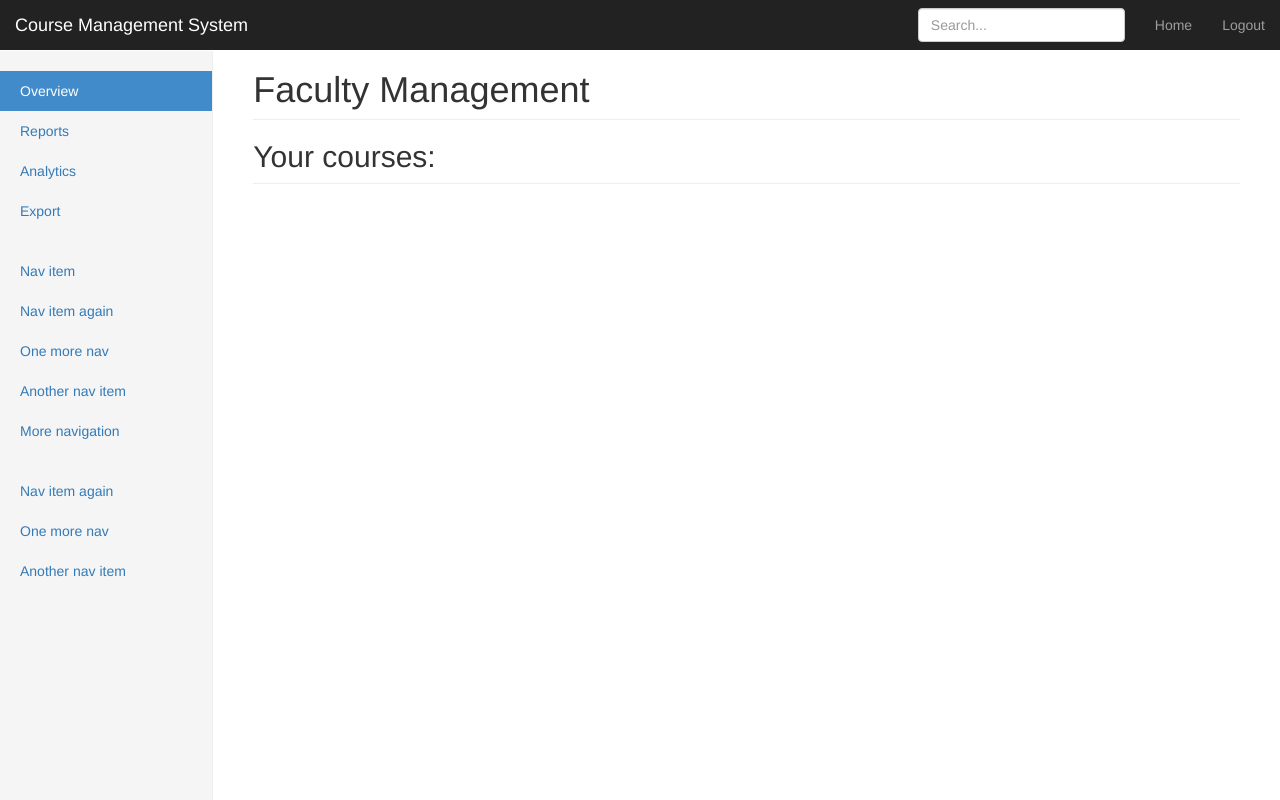
After one commit to brandontruong0CSUF/cpsc431_project, a PHP site: page /faculty.php in a window 1280 px wide. The commit adds this page. Run offline with PHP 8.4, Linux system fonts and the light colour scheme; a stand-in replaces the project's code that opens the database connection; some libraries are stand-ins or nearby versions.

Commit message:
Add login & logout for faculty

```diff
--- /dev/null
+++ b/homepage/faculty.php
@@ -0,0 +1,84 @@
+<?php
+  // Start session
+  session_start();
+?>
+
+<!DOCTYPE html>
+
+<html lang="en">
+
+  <head>
+    <meta charset="utf-8">
+    <meta http-equiv="X-UA-Compatible" content="IE=edge">
+    <meta name="viewport" content="width=device-width, initial-scale=1">
+    <link rel="stylesheet" href="https://maxcdn.bootstrapcdn.com/bootstrap/3.3.4/css/bootstrap.min.css">
+		<link href="styles/dashboard.css" rel="stylesheet">
+    <link rel="stylesheet" href="styles/custom.css"></script>
+    <title>Faculty - Course Management System</title>
+  </head>
+
+<!-- Contributions go to bootstrap framework for design -->
+  <body>
+
+		<nav class="navbar navbar-inverse navbar-fixed-top">
+      <div class="container-fluid">
+        <div class="navbar-header">
+          <button type="button" class="navbar-toggle collapsed" data-toggle="collapse" data-target="#navbar" aria-expanded="false" aria-controls="navbar">
+            <span class="sr-only">Toggle navigation</span>
+            <span class="icon-bar"></span>
+            <span class="icon-bar"></span>
+            <span class="icon-bar"></span>
+          </button>
+          <a class="navbar-brand" href="faculty.php">Course Management System</a>
+        </div>
+        <div id="navbar" class="navbar-collapse collapse">
+          <ul class="nav navbar-nav navbar-right">
+            <li><a href="faculty.php">Home</a></li>
+            <li><a href="logout.php">Logout</a></li>
+          </ul>
+          <form class="navbar-form navbar-right">
+            <input type="text" class="form-control" placeholder="Search...">
+          </form>
+        </div>
+      </div>
+    </nav>
+
+    <div class="container-fluid">
+      <div class="row">
+        <div class="col-sm-3 col-md-2 sidebar">
+          <ul class="nav nav-sidebar">
+            <li class="active"><a href="#">Overview <span class="sr-only">(current)</span></a></li>
+            <li><a href="#">Reports</a></li>
+            <li><a href="#">Analytics</a></li>
+            <li><a href="#">Export</a></li>
+          </ul>
+          <ul class="nav nav-sidebar">
+            <li><a href="">Nav item</a></li>
+            <li><a href="">Nav item again</a></li>
+            <li><a href="">One more nav</a></li>
+            <li><a href="">Another nav item</a></li>
+            <li><a href="">More navigation</a></li>
+          </ul>
+          <ul class="nav nav-sidebar">
+            <li><a href="">Nav item again</a></li>
+            <li><a href="">One more nav</a></li>
+            <li><a href="">Another nav item</a></li>
+          </ul>
+        </div>
+        <div class="col-sm-9 col-sm-offset-3 col-md-10 col-md-offset-2 main">
+          <h1 class="page-header">Faculty Management</h1>
+          <h2 class="sub-header">Your courses:</h2>
+          <div class="table-responsive">
+            <table id="mainTable" class="table table-striped">
+            </table>
+          </div>
+        </div>
+      </div>
+    </div>
+
+    <!-- Load these after page is finished downloading -->
+    <script src="//code.jquery.com/jquery-1.11.2.min.js"></script>
+    <script src="https://maxcdn.bootstrapcdn.com/bootstrap/3.3.4/js/bootstrap.min.js"></script>
+    <script src="js/jquery.js"></script>
+  </body>
+</html>
--- a/homepage/includes/db_config.php
+++ b/homepage/includes/db_connect.php
@@ -5,4 +5,9 @@
     define("PASSWORD", "eesheico");    // The database password.
     define("DATABASE", "cs431s3");    // The database name.
 
+    $db = new mysqli(HOST, USER, PASSWORD, DATABASE);
+    if ($db->connect_error) {
+        die("Could not connect to MySQL server\n" . $db->connect_error);
+    }
+
 ?>
--- /dev/null
+++ b/homepage/styles/dashboard.css
@@ -0,0 +1,105 @@
+/*
+ * Base structure
+ */
+
+/* Move down content because we have a fixed navbar that is 50px tall */
+body {
+  padding-top: 50px;
+}
+
+
+/*
+ * Global add-ons
+ */
+
+.sub-header {
+  padding-bottom: 10px;
+  border-bottom: 1px solid #eee;
+}
+
+/*
+ * Top navigation
+ * Hide default border to remove 1px line.
+ */
+.navbar-fixed-top {
+  border: 0;
+}
+
+/*
+ * Sidebar
+ */
+
+/* Hide for mobile, show later */
+.sidebar {
+  display: none;
+}
+@media (min-width: 768px) {
+  .sidebar {
+    position: fixed;
+    top: 51px;
+    bottom: 0;
+    left: 0;
+    z-index: 1000;
+    display: block;
+    padding: 20px;
+    overflow-x: hidden;
+    overflow-y: auto; /* Scrollable contents if viewport is shorter than content. */
+    background-color: #f5f5f5;
+    border-right: 1px solid #eee;
+  }
+}
+
+/* Sidebar navigation */
+.nav-sidebar {
+  margin-right: -21px; /* 20px padding + 1px border */
+  margin-bottom: 20px;
+  margin-left: -20px;
+}
+.nav-sidebar > li > a {
+  padding-right: 20px;
+  padding-left: 20px;
+}
+.nav-sidebar > .active > a,
+.nav-sidebar > .active > a:hover,
+.nav-sidebar > .active > a:focus {
+  color: #fff;
+  background-color: #428bca;
+}
+
+
+/*
+ * Main content
+ */
+
+.main {
+  padding: 20px;
+}
+@media (min-width: 768px) {
+  .main {
+    padding-right: 40px;
+    padding-left: 40px;
+  }
+}
+.main .page-header {
+  margin-top: 0;
+}
+
+
+/*
+ * Placeholder dashboard ideas
+ */
+
+.placeholders {
+  margin-bottom: 30px;
+  text-align: center;
+}
+.placeholders h4 {
+  margin-bottom: 0;
+}
+.placeholder {
+  margin-bottom: 20px;
+}
+.placeholder img {
+  display: inline-block;
+  border-radius: 50%;
+}
```
Also changed, not shown: homepage/createtables.sql (added, +109 -0 lines), homepage/createtables2.sql (added, +21 -0 lines), homepage/index.php (+8 -12 lines), homepage/instructor.php (deleted, +0 -33 lines), homepage/login.php (added, +43 -0 lines), homepage/logout.php (added, +9 -0 lines), homepage/register.php (+3 -6 lines).
